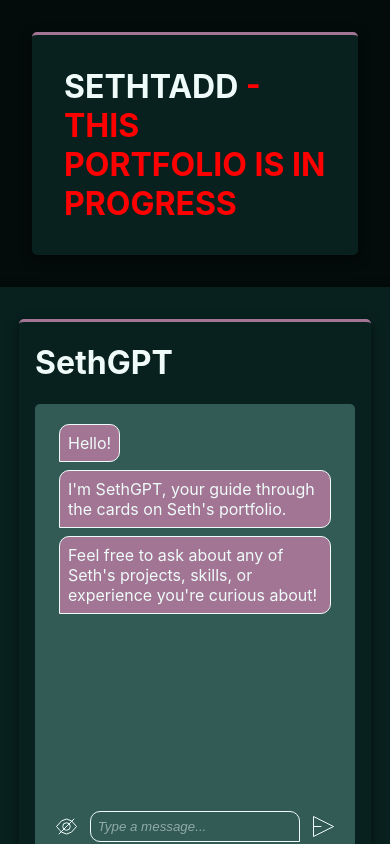
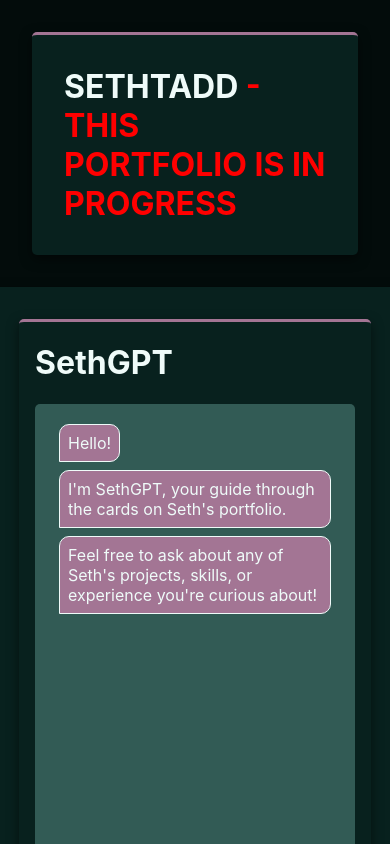
Before and after one commit to sethtadd/portfolio-website, a SvelteKit app: page / in a window 390 px wide. Shown: the top 844 px of the page. Built offline with nearby package versions, Linux system fonts and the light colour scheme.

Commit message:
Minor mobile and accessibility changes

```diff
--- a/src/app.html
+++ b/src/app.html
@@ -4,7 +4,7 @@
 <head>
 	<meta charset="utf-8" />
 	<link rel="icon" href="%sveltekit.assets%/favicon.png" />
-	<meta name="viewport" content="width=device-width" />
+	<meta name="viewport" content="width=device-width, initial-scale=1" />
 	%sveltekit.head%
 </head>
 
@@ -15,6 +15,11 @@
 </html>
 
 <style>
+	/* Base font size for rem units */
+	html {
+		font-size: 16px;
+	}
+
 	:root {
 		--text: #effbf9;
 		--background: #030c0b;
@@ -51,13 +56,14 @@
 		vertical-align: middle;
 	}
 
+	/* Underline effect */
 	a::before {
 		content: "";
 		position: absolute;
 		bottom: 0;
 		left: 0;
 		right: 0;
-		height: 2px; /* Initial underline thickness */
+		height: 2px;
 		background-color: var(--accent);
 		transition: height 0.3s;
 		z-index: -1;
@@ -71,6 +77,7 @@
 	.message p {
 		margin: 0;
 	}
+
 	.message a {
 		color: var(--text);
 		text-decoration: underline;
--- a/src/lib/Chatbot.svelte
+++ b/src/lib/Chatbot.svelte
@@ -103,6 +103,7 @@
 		</button>
 		<input
 			type="text"
+			name="chat-input"
 			class="textbox"
 			placeholder="Type a message..."
 			bind:value={userMessage}
@@ -126,7 +127,7 @@
 		flex-direction: column;
 		justify-content: space-between;
 
-		height: 50vh;
+		height: 30rem;
 		padding: 1rem;
 		background-color: var(--primary);
 		margin-bottom: 1rem;
@@ -209,6 +210,7 @@
 	}
 
 	.user-input .textbox {
+		font-size: 1rem;
 		width: 100%;
 		box-sizing: border-box;
 
```
